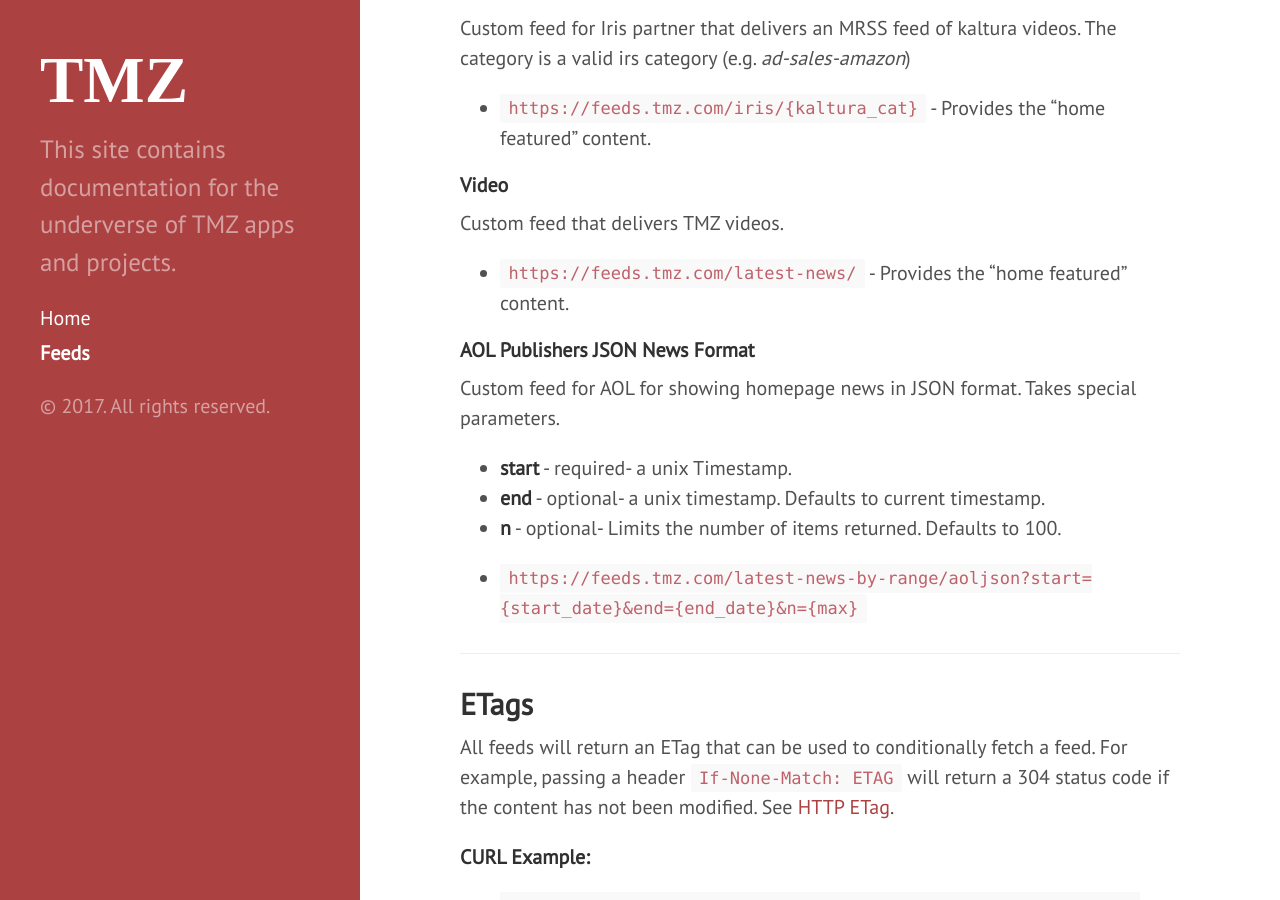
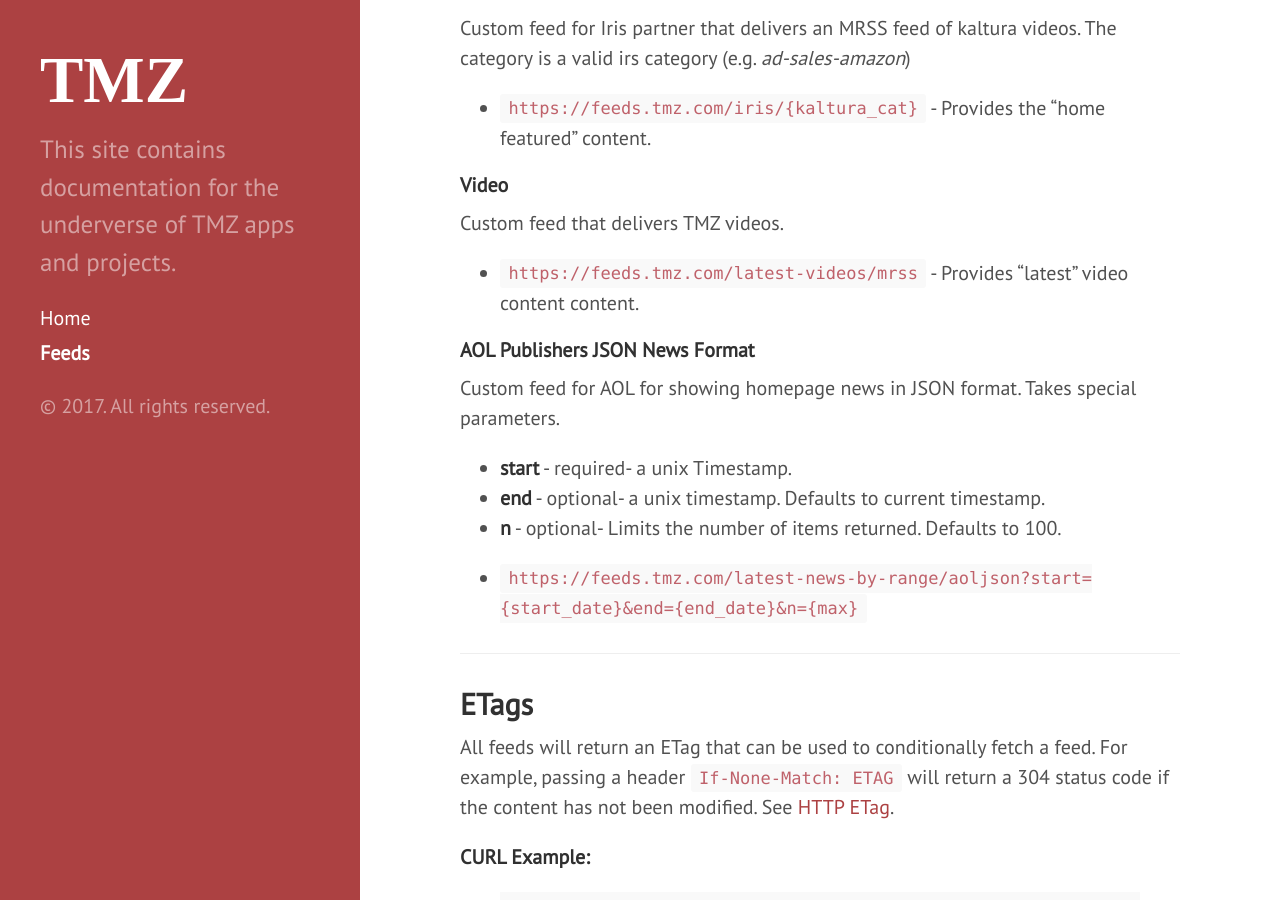
Before and after one commit to wb-docs-tmz/wb-docs-tmz.github.io, a Jekyll site: the page built from feeds.md, in a window 1280 px wide and 900 px high, scrolled down 1262 px. Built offline with Jekyll 4.4.1, drawn with Linux system fonts in a browser that asks for light colours; nearby versions of some CDN libraries; Markdown is read by kramdown in place of the engine named in the settings.

Commit message:
Update feeds.md

```diff
--- a/feeds.md
+++ b/feeds.md
@@ -58,7 +58,7 @@
 ###### Video
 Custom feed that delivers TMZ videos.
 
-+ `https://feeds.tmz.com/latest-news/` - Provides the "home featured" content.
++ `https://feeds.tmz.com/latest-videos/mrss` - Provides "latest" video content content.
 
 
 ##### AOL Publishers JSON News Format
```
